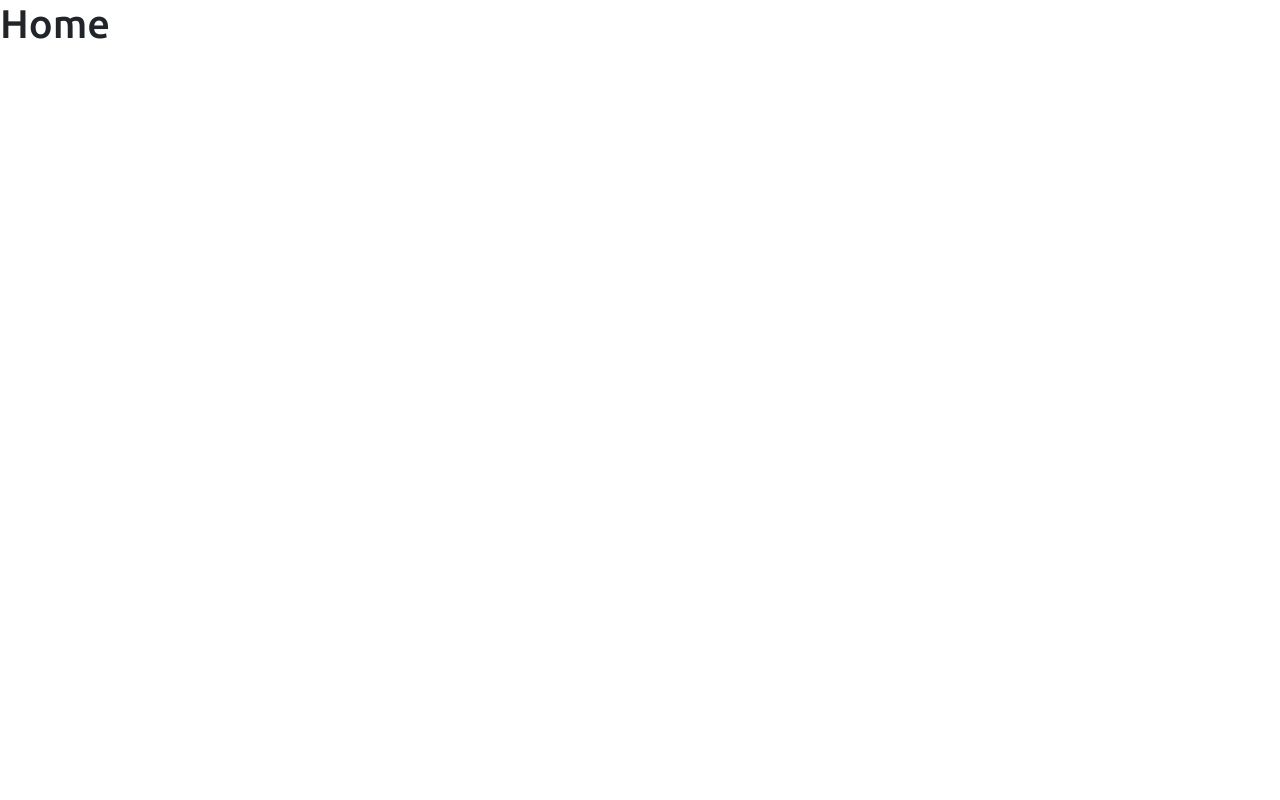
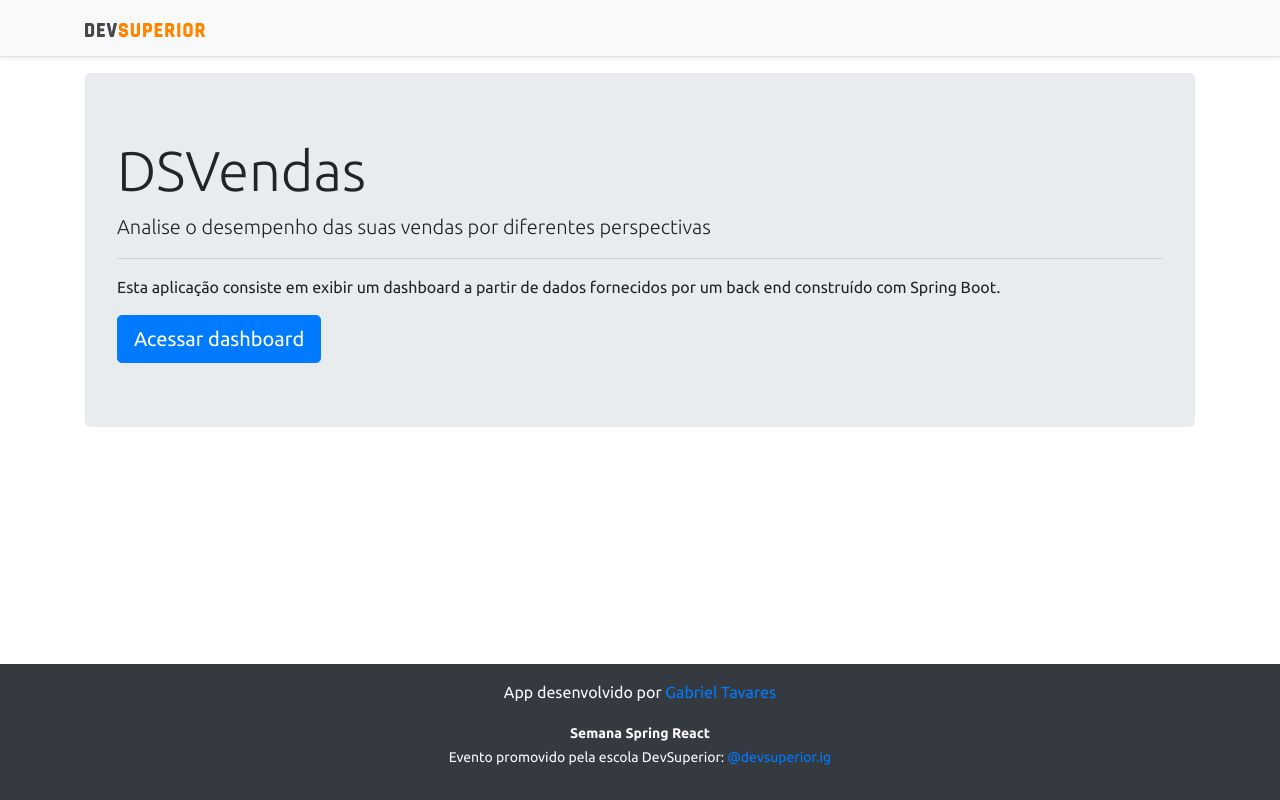
Before and after one commit to GabrielTavares96/dsvendas-sds3, a React (Create React App) app in the folder frontend/: page / in a window 1280 px wide. Built offline with nearby package versions, Linux system fonts and the light colour scheme.

Commit message:
Home, navigation

```diff
--- a/frontend/src/components/NavBar/index.tsx
+++ b/frontend/src/components/NavBar/index.tsx
@@ -1,12 +1,15 @@
 import React from 'react';
 import ImgDsDark from 'assets/img/ds-dark.svg'
+import { Link } from 'react-router-dom';
 
 const NavBar = () => {
     return (
         <div className="d-flex flex-column flex-md-row align-items-center p-3 px-md-4 mb-3 bg-light border-bottom shadow-sm">
             <div className="container">
                 <nav className="my-2 my-md-0 mr-md-3">
-                    <img src={ImgDsDark} alt="DevSuperior" width="120" />
+                    <Link to="/">
+                        <img src={ImgDsDark} alt="DevSuperior" width="120" />
+                    </Link>
                 </nav>
             </div>
         </div>
--- a/frontend/src/pages/Home/index.tsx
+++ b/frontend/src/pages/Home/index.tsx
@@ -1,11 +1,27 @@
+import Footer from 'components/Footer';
+import NavBar from 'components/NavBar';
 import React from 'react';
+import { Link } from 'react-router-dom';
 
 
 const Home = () => {
     return (
-        <div>
-            <h1>Home</h1>
-        </div>
+        <>
+            <NavBar />
+            <div className="container">
+                <div className="jumbotron">
+                    <h1 className="display-4">DSVendas</h1>
+                    <p className="lead">Analise o desempenho das suas vendas por diferentes perspectivas</p>
+                    <hr />
+                    <p>Esta aplicação consiste em exibir um dashboard a partir de dados fornecidos por um back end construído com Spring Boot.</p>
+                    <Link  className="btn btn-primary btn-lg" to="/dashboard">
+                        Acessar dashboard
+                    </Link>
+                </div>
+            </div>
+            <Footer />
+        </>
+
     );
 }
 
```
